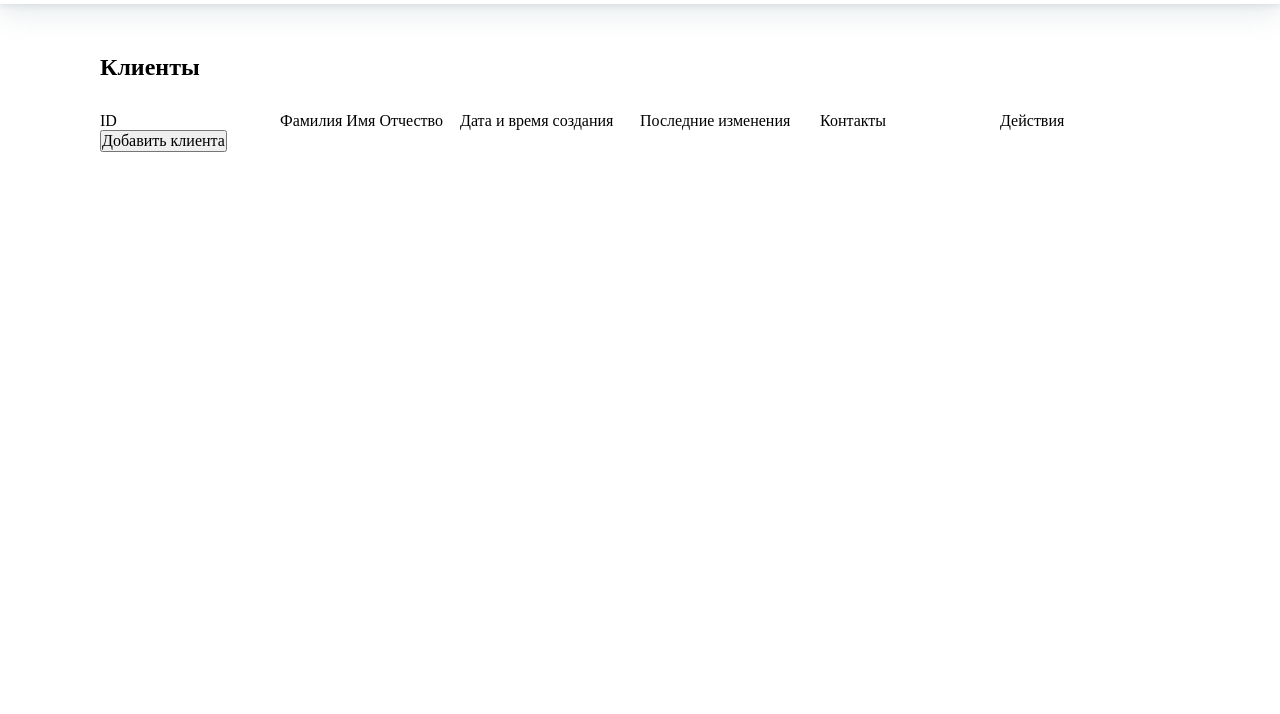
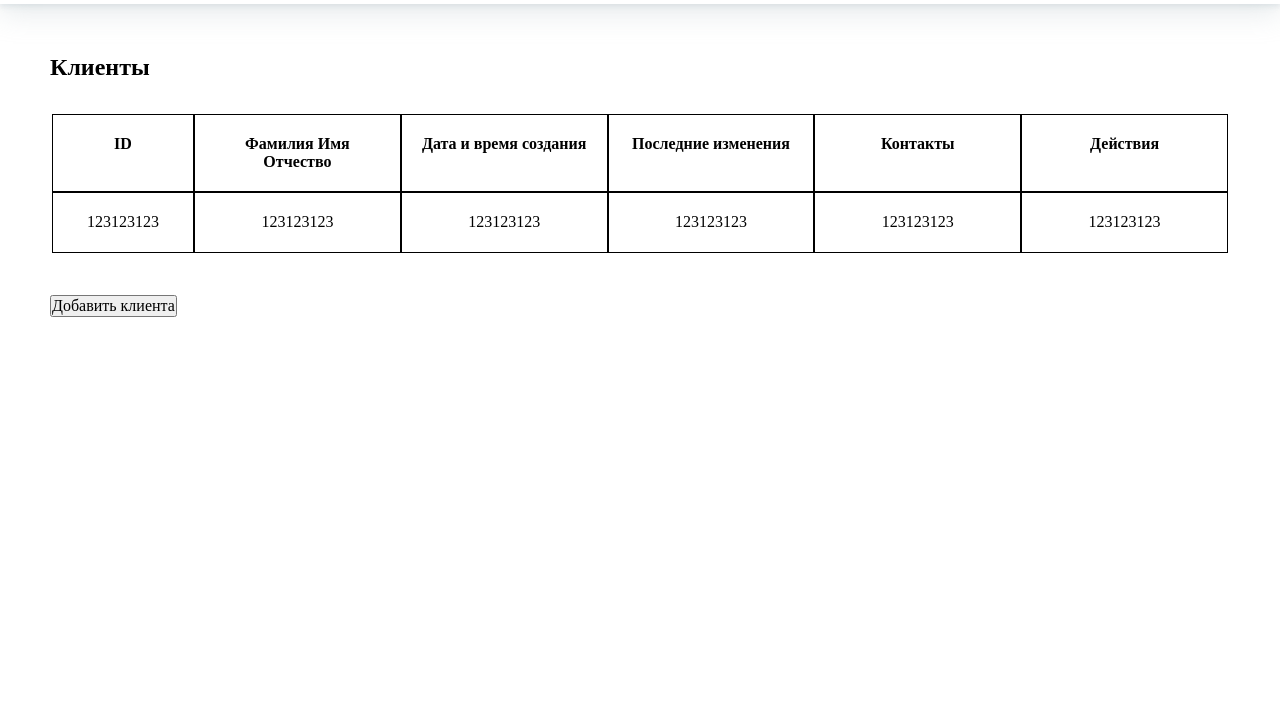
Before and after one commit to D1n8/CRM-sistem, a plain HTML site: page index.html in a window 1280 px wide. Shown: the part 86-800 px from the top of the page. Drawn offline with Linux system fonts and the light colour scheme.

Commit message:
first commit

```diff
--- a/index.html
+++ b/index.html
@@ -16,20 +16,27 @@
     <main class="main-container">
         <section class="clients">
             <h2 class="clients-title">Клиенты</h2>
-            <div class="clients-table">
-                <ul class="column-headings">
-                    <li id="client-id" class="column-head">ID</li>
-                    <li id="fullname" class="column-head">Фамилия Имя Отчество</li>
-                    <li id="creation-date-time" class="column-head">Дата и время создания</li>
-                    <li id="last-change" class="column-head">Последние изменения</li>
-                    <li id="contacts" class="column-head">Контакты</li>
-                    <li id="actions" class="column-head">Действия</li>
-                </ul>
-                <ul class="clients-list"></ul>
-                <button class="add-client-btn">
-                    Добавить клиента
-                </button>
-            </div>
+            <table class="clients-table">
+                <tr class="column-headings">
+                    <th id="client-id" class="column-id">ID</th>
+                    <th id="fullname" class="column-data">Фамилия Имя Отчество</th>
+                    <th id="creation-date-time" class="column-data">Дата и время создания</th>
+                    <th id="last-change" class="column-data">Последние изменения</th>
+                    <th id="contacts" class="column-data">Контакты</th>
+                    <th id="actions" class="column-data">Действия</th>
+                </tr>
+                <tr class="row">
+                    <td class="column-id">123123123</td>
+                    <td class="column-data">123123123</td>
+                    <td class="column-data">123123123</td>
+                    <td class="column-data">123123123</td>
+                    <td class="column-data">123123123</td>
+                    <td class="column-data">123123123</td>
+                </tr>
+            </table>
+            <button class="add-client-btn">
+                Добавить клиента
+            </button>
         </section>
     </main>
 </body>
--- a/style.css
+++ b/style.css
@@ -11,24 +11,50 @@
 }
 
 .header-input{
-    width: 580px;
+    width: 50%;
     padding-inline: 15px;
     color: #B0B0B0;
     font-family: 'Open Sans';
 }
 
 .main-container{
-    padding: 50px 100px;
+    padding: 50px 50px;
 }
 
 .clients-title{
     margin-bottom: 30px;
 }
 
-.column-headings{
+.clients-table{
+    width: 100%;
+    margin-bottom: 40px;
+}
+
+.row{
     display: flex;
 }
 
-.column-head{
-    width: calc(100% / 6);
+.column-headings{
+    display: flex;
+
 }
+
+th{
+    border: 1px solid black;
+}
+
+td{
+    border: 1px solid black;
+}
+
+.column-id{
+    flex: 0 1 100px;
+    padding: 20px;
+    text-align: center;
+}
+
+.column-data{
+    flex: 1 0 100px;
+    padding: 20px;
+    text-align: center;
+}
```
